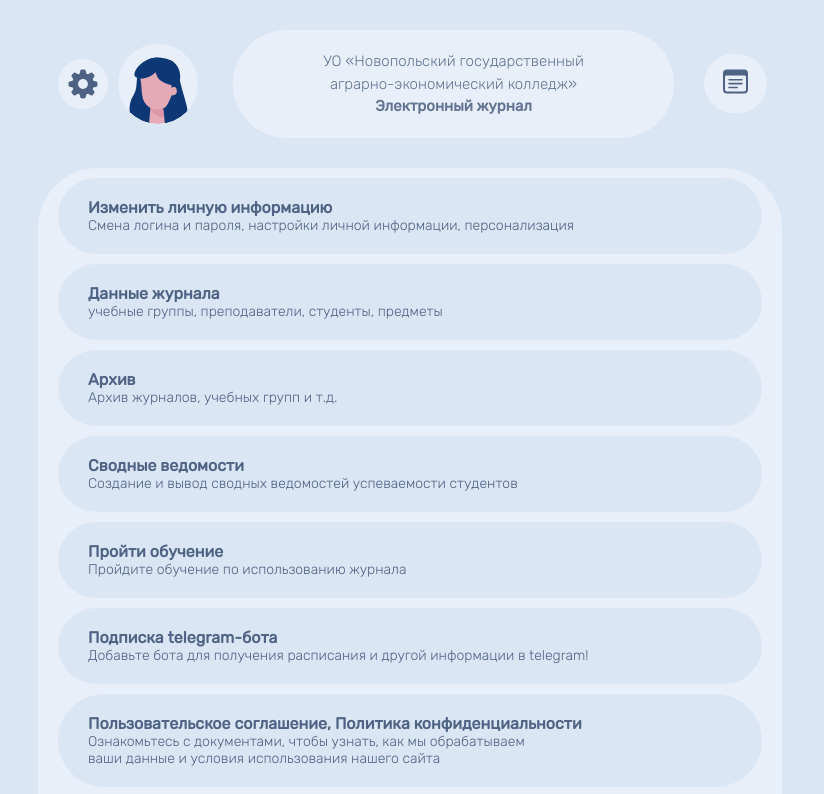
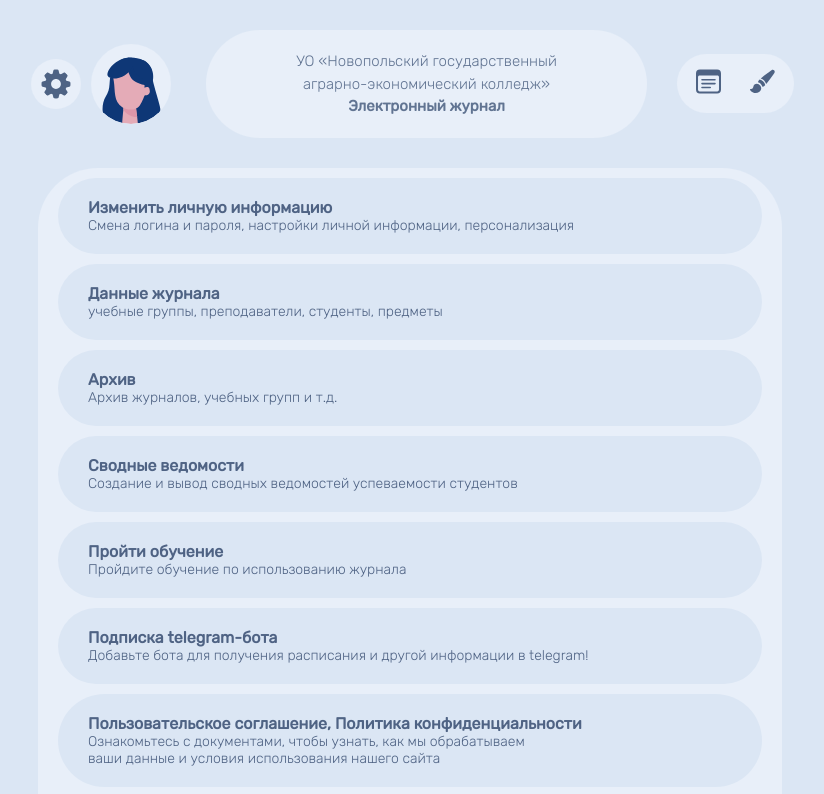
Before and after one commit to belyavskeee/el-ngaek, a plain HTML site: page settings.html in a window 1280 px wide. Shown: the top 794 px of the page, without its empty margins (230-1054 px from the left). Drawn offline with Linux system fonts and the light colour scheme.

Commit message:
new changes

```diff
--- a/css/style.css
+++ b/css/style.css
@@ -701,7 +701,7 @@ input:-webkit-autofill:active {
 	margin: auto;
 	width: fit-content;
 	display: flex;
-	justify-content: space-between;
+	/* justify-content: space-between; */
 	flex-wrap: wrap;
 }
 .journal-btns input, .journal-btns div{
--- a/settings.html
+++ b/settings.html
@@ -29,7 +29,9 @@
 				<div class="timetable-btn">
 					<img src="images/note.svg" alt="Блокнот">
 				</div>
-
+				<div class="timetable-edit-btn">
+					<img src="images/pencil.svg" alt="Кисточка">
+				</div>
 			</div>
 		</div>
     </header>
```
